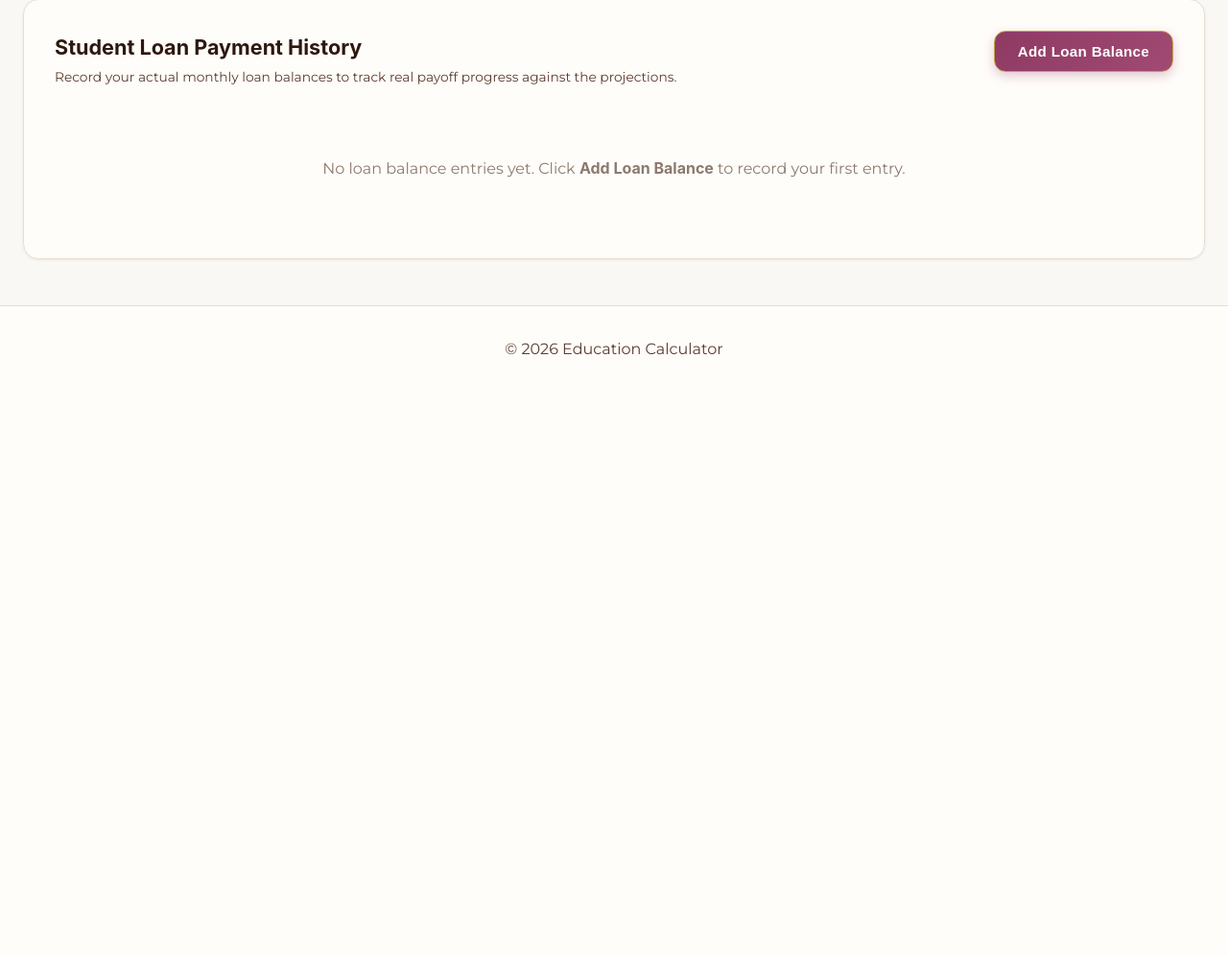
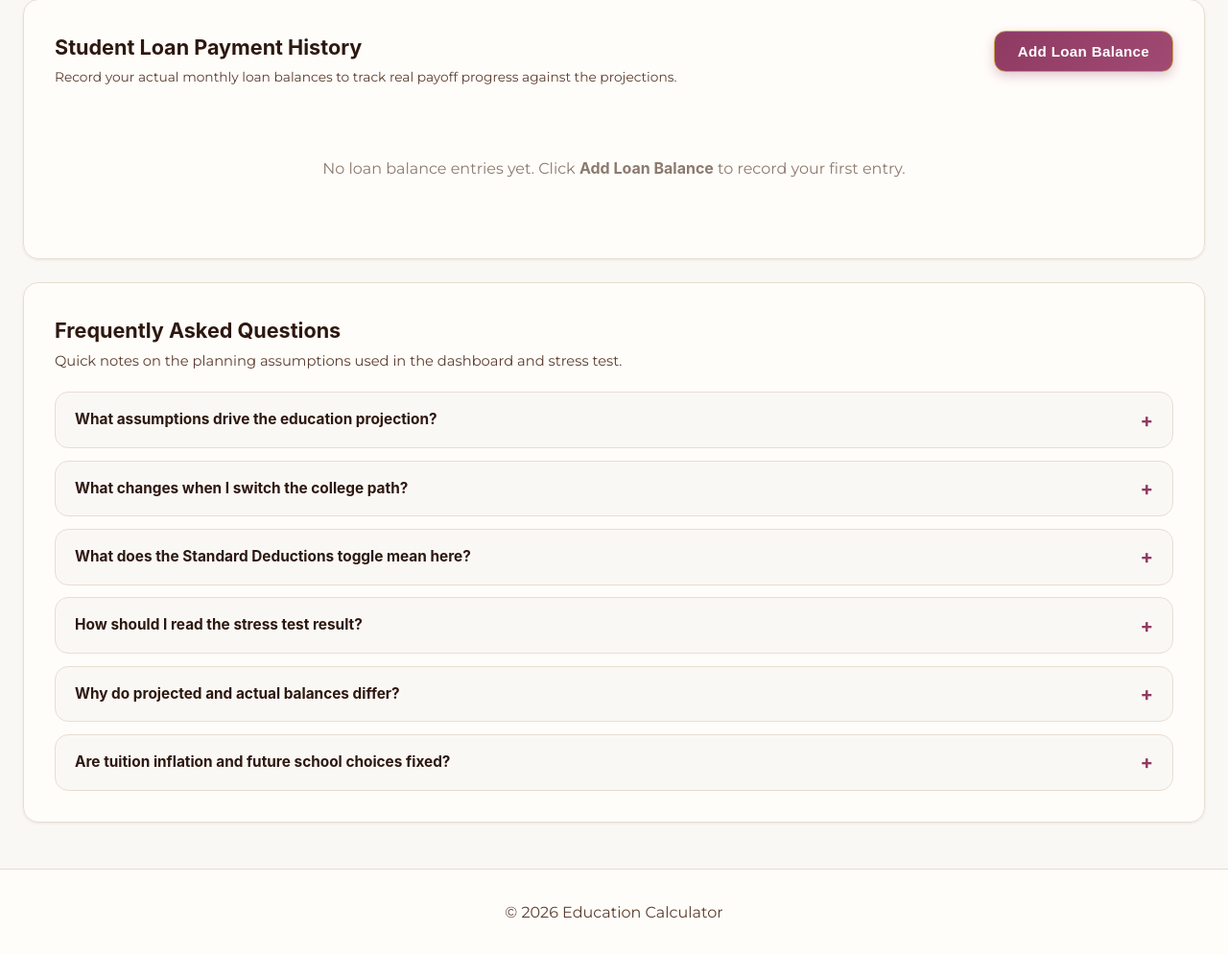
Before and after one commit to sguthrie107/education-calculator, a FastAPI app: page / in a window 1280 px wide. Shown: the part 3246-4241 px from the top of the page at 96% size. Before the commit the page ends 3616 px from the top, so only its background shows below. Run offline with FastAPI, Linux system fonts and the light colour scheme; data comes from the database, SQL or seed files in the repository; data that the repository does not hold is empty; some web fonts are replaced.

Commit message:
Add collapsible FAQ section to dashboard

```diff
--- a/app/static/css/dashboard.css
+++ b/app/static/css/dashboard.css
@@ -517,6 +517,86 @@ select:focus {
 
 .btn-primary:active {
     transform: translateY(0);
+}
+
+.faq-section {
+    background: var(--surface);
+    padding: 2rem;
+    border-radius: 16px;
+    box-shadow: var(--shadow-sm);
+    margin-bottom: 2rem;
+    border: 1px solid var(--border);
+}
+
+.faq-header {
+    display: flex;
+    justify-content: space-between;
+    align-items: flex-start;
+    gap: 1rem;
+    margin-bottom: 1.25rem;
+}
+
+.faq-header h2 {
+    margin-bottom: 0.2rem;
+    font-size: 1.35rem;
+    font-weight: 700;
+    color: var(--text-primary);
+}
+
+.faq-header p {
+    color: var(--text-secondary);
+    font-size: 0.92rem;
+}
+
+.faq-list {
+    display: grid;
+    gap: 0.8rem;
+}
+
+.faq-item {
+    background: var(--background-light);
+    border: 1px solid var(--border);
+    border-radius: 14px;
+    overflow: hidden;
+}
+
+.faq-item summary {
+    list-style: none;
+    cursor: pointer;
+    padding: 1rem 1.25rem;
+    font-size: 0.96rem;
+    font-weight: 700;
+    color: var(--text-primary);
+    display: flex;
+    align-items: center;
+    justify-content: space-between;
+    gap: 1rem;
+}
+
+.faq-item summary::-webkit-details-marker {
+    display: none;
+}
+
+.faq-item summary::after {
+    content: "+";
+    color: var(--primary-color);
+    font-size: 1.25rem;
+    line-height: 1;
+    flex-shrink: 0;
+}
+
+.faq-item[open] summary::after {
+    content: "-";
+}
+
+.faq-answer {
+    padding: 0 1.25rem 1.1rem;
+    color: var(--text-secondary);
+    font-size: 0.93rem;
+}
+
+.faq-answer p {
+    margin: 0;
 }
 
 .btn-secondary {
--- a/app/templates/base.html
+++ b/app/templates/base.html
@@ -5,7 +5,7 @@
     <meta name="viewport" content="width=device-width, initial-scale=1.0">
     <title>{% block title %}Family Education Dashboard{% endblock %}</title>
     <link rel="icon" type="image/x-icon" href="/static/favicon.ico">
-    <link rel="stylesheet" href="/static/css/dashboard.css?v=3">
+    <link rel="stylesheet" href="/static/css/dashboard.css?v=4">
     {% block extra_head %}{% endblock %}
 </head>
 <body>
--- a/app/templates/dashboard.html
+++ b/app/templates/dashboard.html
@@ -101,6 +101,53 @@
         <p class="loading">Loading loan history...</p>
     </div>
 </div>
+
+<section class="faq-section" aria-labelledby="educationFaqTitle">
+    <div class="faq-header">
+        <div>
+            <h2 id="educationFaqTitle">Frequently Asked Questions</h2>
+            <p>Quick notes on the planning assumptions used in the dashboard and stress test.</p>
+        </div>
+    </div>
+    <div class="faq-list">
+        <details class="faq-item">
+            <summary>What assumptions drive the education projection?</summary>
+            <div class="faq-answer">
+                <p>The dashboard projects each child using the saved contribution schedule, expected investment growth, and the selected college path. It compares 529 balances with any modeled student loan payoff so you can see the combined funding picture.</p>
+            </div>
+        </details>
+        <details class="faq-item">
+            <summary>What changes when I switch the college path?</summary>
+            <div class="faq-answer">
+                <p>The path toggle swaps the cost profile used for the plan. A direct 4-year university path assumes four years of university pricing, while the blended option assumes two years of community college before transferring to a university.</p>
+            </div>
+        </details>
+        <details class="faq-item">
+            <summary>What does the Standard Deductions toggle mean here?</summary>
+            <div class="faq-answer">
+                <p>That toggle applies the planning scenario that uses your standard-deduction path rather than the base case. It is meant to show how a different tax or cash-flow assumption can change the amount available for education funding.</p>
+            </div>
+        </details>
+        <details class="faq-item">
+            <summary>How should I read the stress test result?</summary>
+            <div class="faq-answer">
+                <p>The education stress test is a Monte Carlo estimate for one 529 fund under market variability. Treat it as a probability-based range, not a guarantee. It is most useful for comparing whether the current balance and contribution pace look conservative, tight, or underfunded.</p>
+            </div>
+        </details>
+        <details class="faq-item">
+            <summary>Why do projected and actual balances differ?</summary>
+            <div class="faq-answer">
+                <p>Differences usually come from real contribution timing, market returns, withdrawals, and any changes to tuition assumptions that were not in the original projection. The projected-vs-actual tables help isolate those gaps by year.</p>
+            </div>
+        </details>
+        <details class="faq-item">
+            <summary>Are tuition inflation and future school choices fixed?</summary>
+            <div class="faq-answer">
+                <p>No. These outputs are planning estimates based on the saved scenario inputs. If the expected school type, start date, or future education costs change, update the underlying assumptions and use the refreshed chart as a new baseline.</p>
+            </div>
+        </details>
+    </div>
+</section>
 
 <!-- Balance entry form modal -->
 <div id="balanceModal" class="modal" style="display: none;">
```
